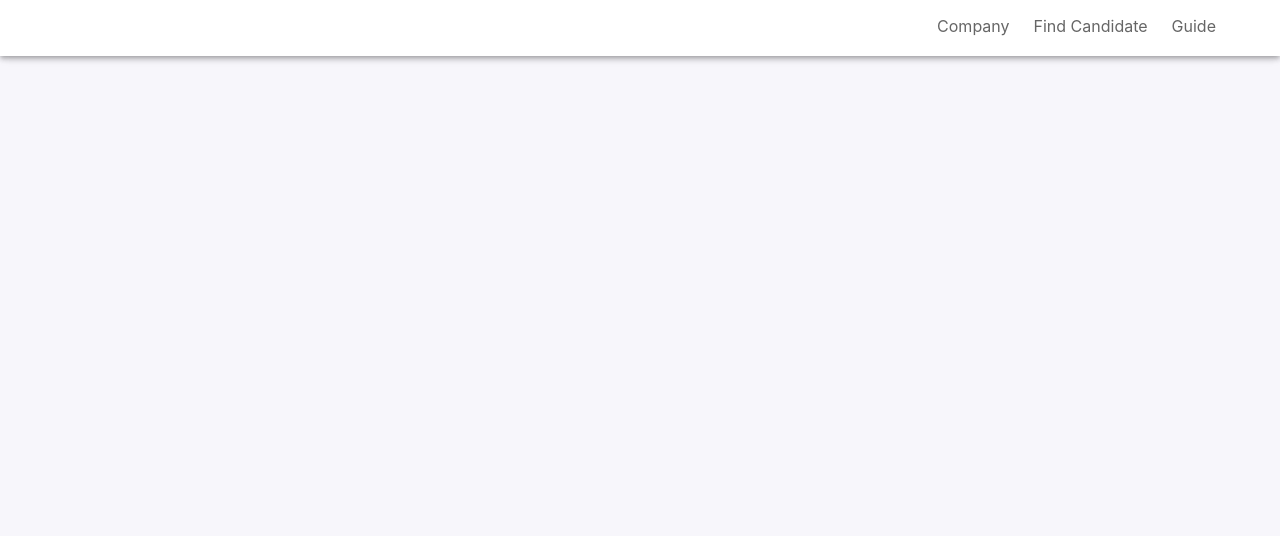
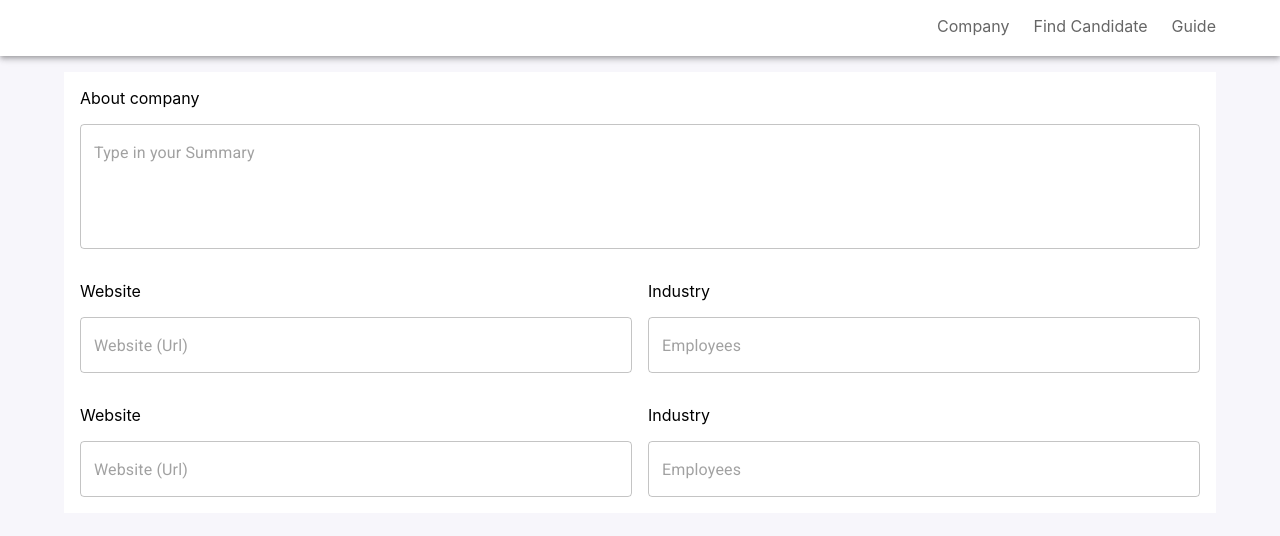
Before and after one commit to apelmahmudDev/rapid, a React (Create React App) app: page / in a window 1280 px wide. Shown: the top 536 px of the page. Built offline with nearby package versions, Linux system fonts and the light colour scheme.

Commit message:
rapid form ready to go forword

```diff
--- a/package.json
+++ b/package.json
@@ -7,12 +7,15 @@
     "@emotion/styled": "^11.3.0",
     "@mui/icons-material": "^5.0.5",
     "@mui/material": "^5.0.6",
+    "@mui/styled-engine-sc": "^5.0.4",
+    "@mui/styles": "^5.0.2",
     "@testing-library/jest-dom": "^5.11.4",
     "@testing-library/react": "^11.1.0",
     "@testing-library/user-event": "^12.1.10",
     "react": "^17.0.2",
     "react-dom": "^17.0.2",
     "react-scripts": "4.0.3",
+    "styled-components": "^5.3.3",
     "web-vitals": "^1.0.1"
   },
   "scripts": {
--- a/src/App.js
+++ b/src/App.js
@@ -1,10 +1,12 @@
 import React from "react";
 import Navbar from "./components/Navbar/Navbar";
+import RapidForm from "./components/RapidForm/RapidForm";
 
 const App = () => {
 	return (
 		<div>
 			<Navbar />
+			<RapidForm />
 		</div>
 	);
 };
--- a/src/components/Navbar/Navbar.js
+++ b/src/components/Navbar/Navbar.js
@@ -4,7 +4,7 @@ import { Link, Container } from "@mui/material";
 
 const Navbar = () => {
 	return (
-		<AppBar sx={{ bgcolor: "#fff", height: "3.5rem" }}>
+		<AppBar sx={{ bgcolor: "#fff", height: "3.5rem" }} position="static">
 			<Container
 				sx={{
 					display: "flex",
--- /dev/null
+++ b/src/components/RapidForm/RapidForm.js
@@ -0,0 +1,89 @@
+import { Container, TextField } from "@mui/material";
+import { makeStyles } from "@mui/styles";
+import { Box } from "@mui/system";
+// import { makeStyles } from "@mui/styles";
+
+const useStyles = makeStyles({
+	label: {
+		display: "block",
+		marginBottom: "1rem",
+	},
+	wider: {
+		width: "100%",
+	},
+});
+
+const RapidForm = () => {
+	const classes = useStyles();
+
+	return (
+		<Box
+			sx={{
+				m: 2,
+			}}
+		>
+			<Container>
+				<Box
+					component="form"
+					sx={{
+						"& > :not(style)": {
+							bgcolor: "#fff",
+							// m: 2,
+							p: 2,
+						},
+					}}
+					noValidate
+					autoComplete="off"
+				>
+					<Box component="div">
+						<label className={classes.label}>About company</label>
+						<TextField
+							placeholder="Type in your Summary"
+							fullWidth
+							multiline
+							rows={4}
+						/>
+					</Box>
+					<Box
+						component="div"
+						sx={{
+							display: "flex",
+							flexDirection: "row",
+							gap: 2,
+							justifyContent: "space-between",
+						}}
+					>
+						<Box component="div" className={classes.wider}>
+							<label className={classes.label}>Website</label>
+							<TextField placeholder="Website (Url)" fullWidth />
+						</Box>
+						<Box component="div" className={classes.wider}>
+							<label className={classes.label}>Industry</label>
+							<TextField placeholder="Employees" fullWidth />
+						</Box>
+					</Box>
+					<Box
+						component="div"
+						sx={{
+							display: "flex",
+							flexDirection: "row",
+							gap: 2,
+							justifyContent: "space-between",
+						}}
+					>
+						<Box component="div" className={classes.wider}>
+							<label className={classes.label}>Website</label>
+							<TextField placeholder="Website (Url)" fullWidth />
+						</Box>
+						<Box component="div" className={classes.wider}>
+							<label className={classes.label}>Industry</label>
+							<TextField placeholder="Employees" fullWidth />
+						</Box>
+					</Box>
+				</Box>
+			</Container>
+		</Box>
+	);
+};
+
+export default RapidForm;
```
Also changed, not shown: 2 other files (tests, documents, lock files or other folders).
